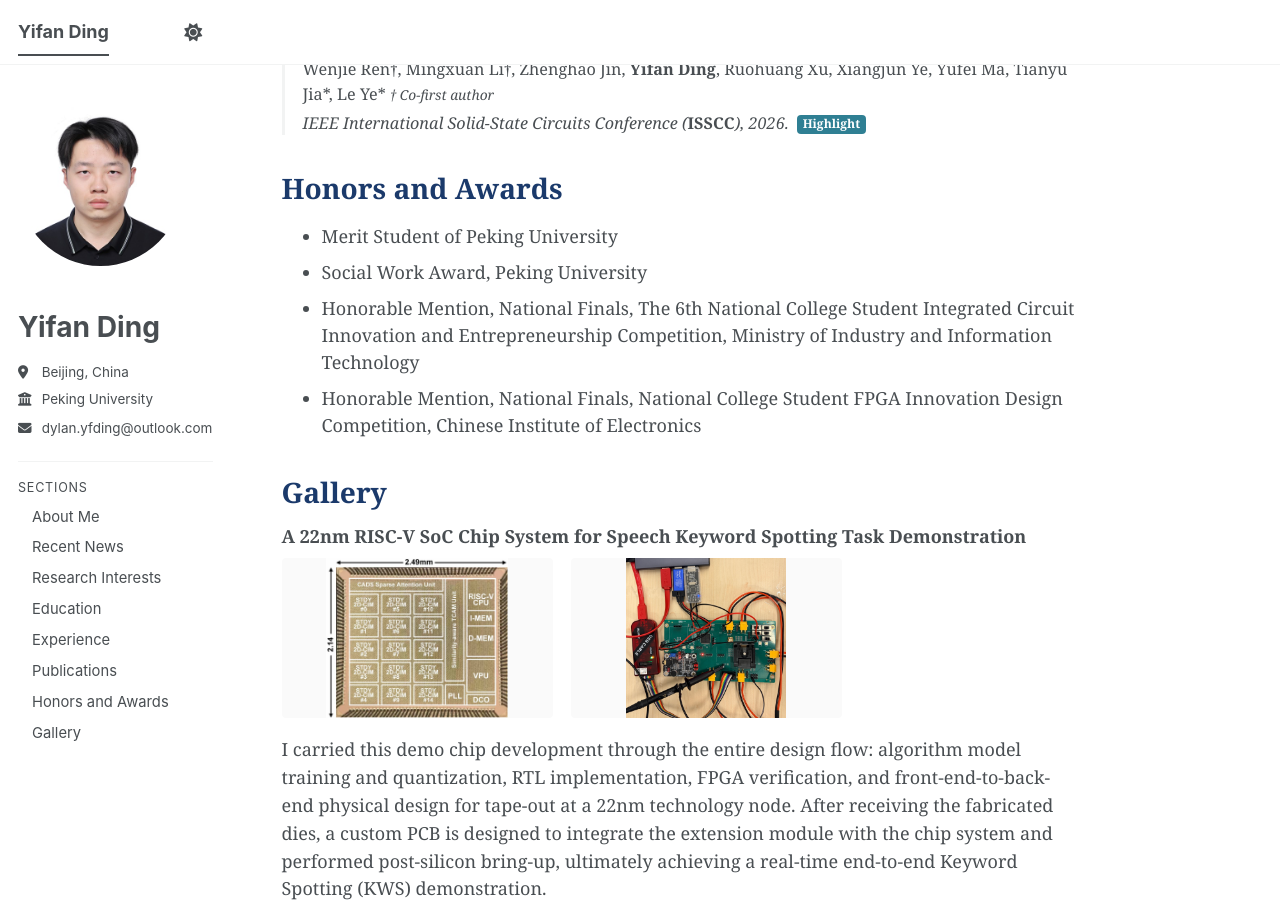
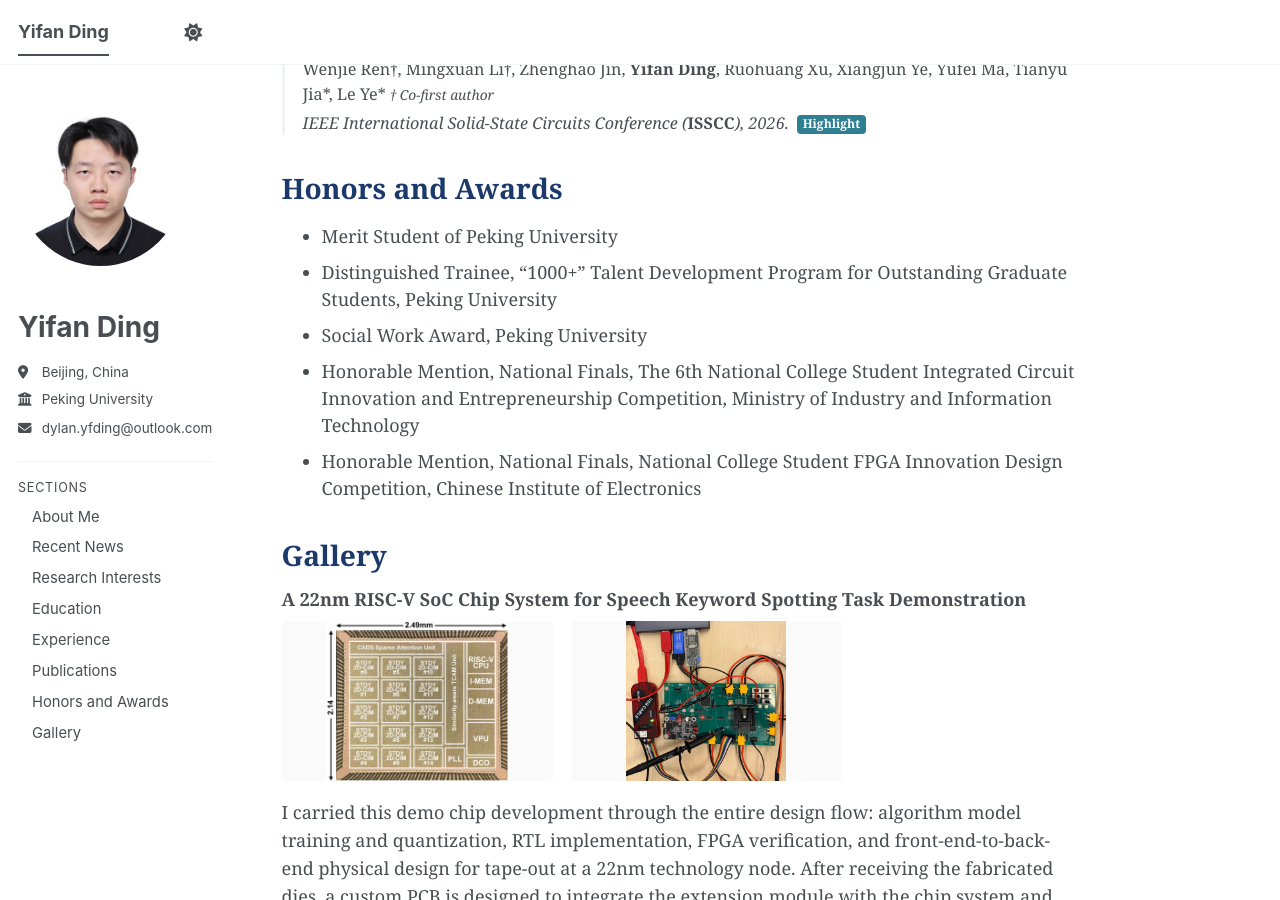
Before and after one commit to DylanDing54/DylanDing54.github.io, a Jekyll site: the page built from _pages/about.md, in a window 1280 px wide and 900 px high, scrolled down 1821 px. Built offline with Jekyll 4.4.1, drawn with Linux system fonts in a browser that asks for light colours; a style sheet for code colours, icons or effects is not loaded.

Commit message:
Add the PKU talent development program award
Co-Authored-By: Claude Opus 5 (1M context) <noreply@anthropic.com>

```diff
--- a/_pages/about.md
+++ b/_pages/about.md
@@ -91,6 +91,7 @@ Honors and Awards
 Hidden for now:
 * Science and Technology Activity Award, Hefei University of Technology
 {% endcomment %}* Merit Student of Peking University
+* Distinguished Trainee, "1000+" Talent Development Program for Outstanding Graduate Students, Peking University
 * Social Work Award, Peking University
 * Honorable Mention, National Finals, The 6th National College Student Integrated Circuit Innovation and Entrepreneurship Competition, Ministry of Industry and Information Technology
 * Honorable Mention, National Finals, National College Student FPGA Innovation Design Competition, Chinese Institute of Electronics
```
